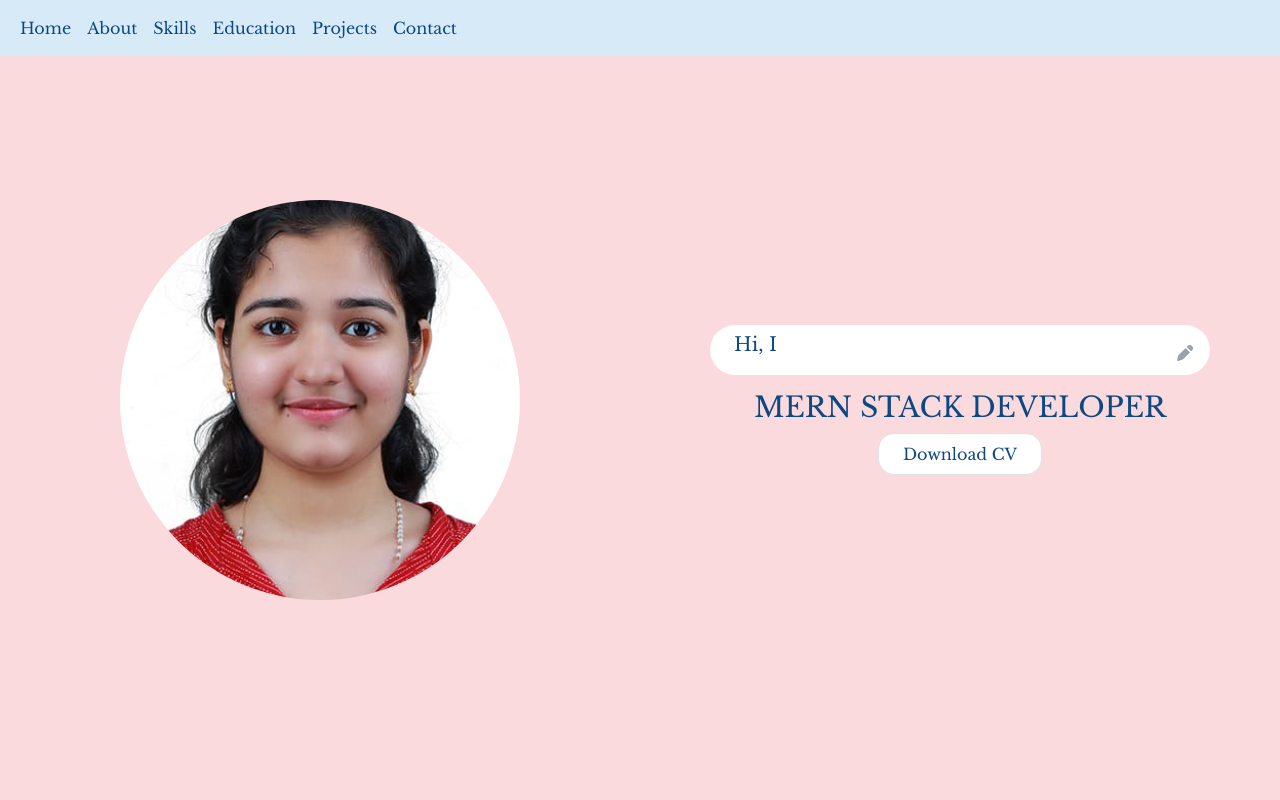
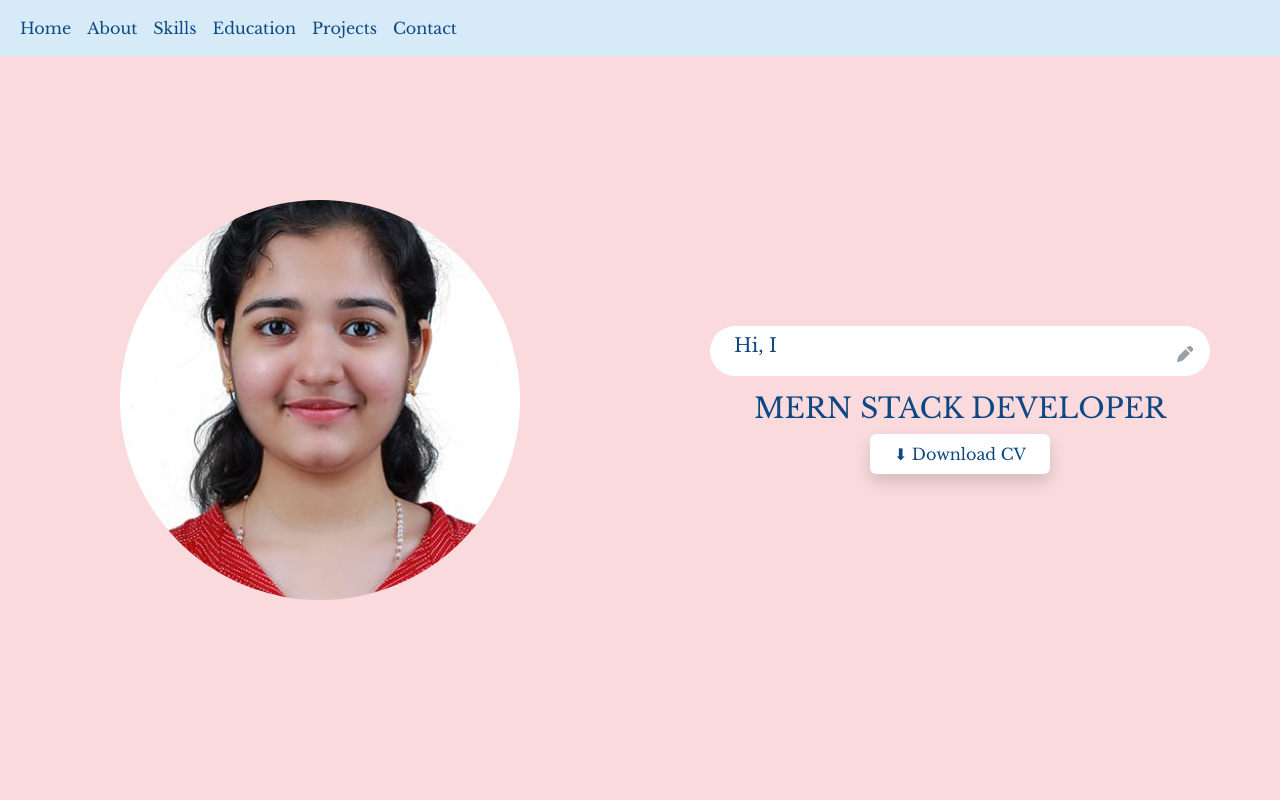
Before and after one commit to Minu-Rose-Vazhappilly/Portfolio, a plain HTML site: page index.html in a window 1280 px wide. Shown: the top 800 px of the page. Drawn offline with nearby package versions, Linux system fonts and the light colour scheme; a web font is replaced by a local one.

Commit message:
modified

```diff
--- a/index.html
+++ b/index.html
@@ -81,11 +81,11 @@
                 </div>
 
                 <h3 class="mt-3 text-center" style="color: #0e4883;">MERN STACK DEVELOPER</h3>
-                <a href="./cv/Minu.pdf" downloadt
-                    class="px-4 py-2 text-sm  border border-cyan-400 rounded-4 relative overflow-hidden transition duration-300 bg-white shadow-[0_0_10px_#00ffff]"
-                    style="color: #0e4883;text-decoration:none">
-                    Download CV
+                <a download href="./cv/Minu_Rose.pdf"  class="px-4 py-2 text-sm rounded bg-white shadow"
+                    style="color: #0e4883; text-decoration: none; cursor: pointer;">
+                    ⬇ Download CV
                 </a>
+
             </div>
         </div>
     </div>
```
Also changed, not shown: 3 other files.
